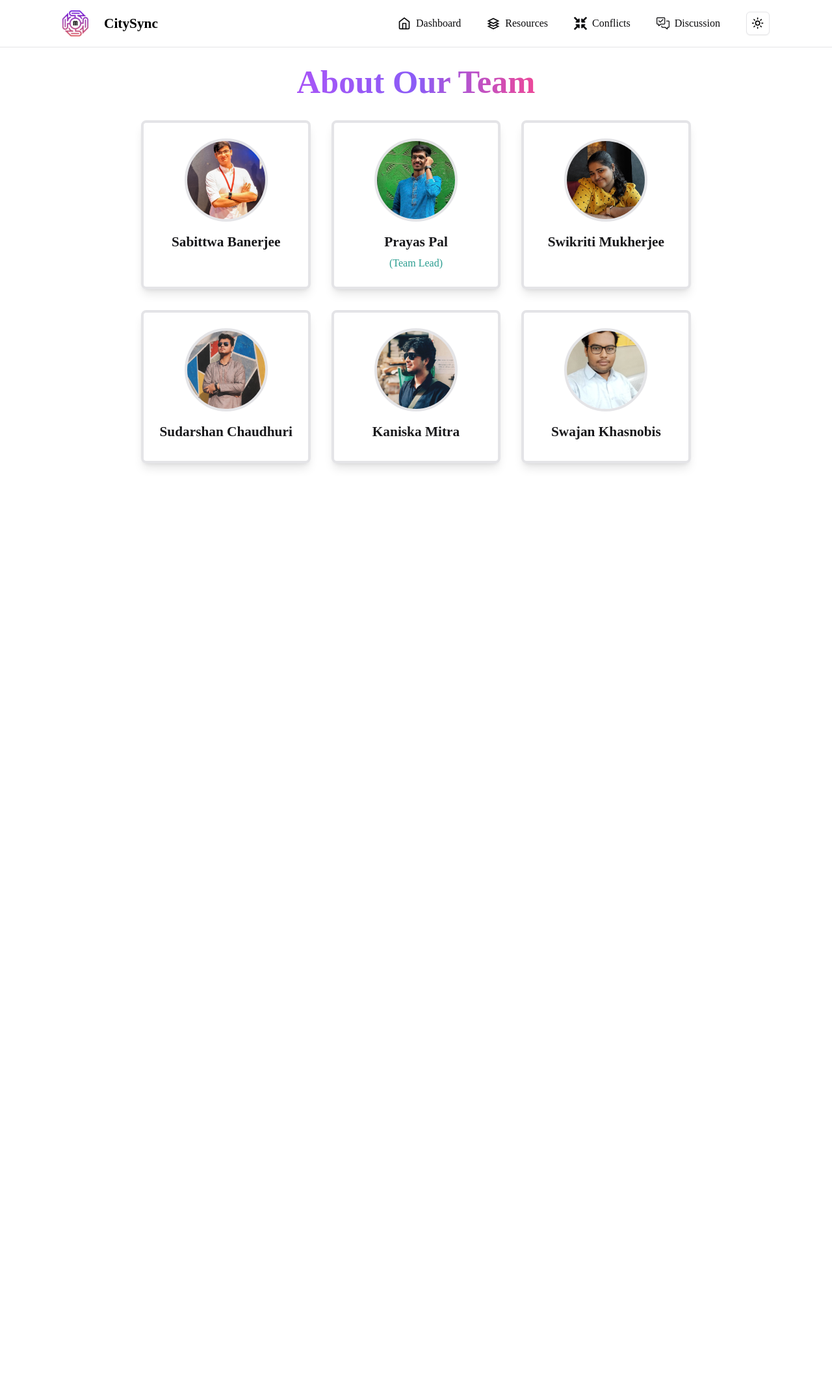
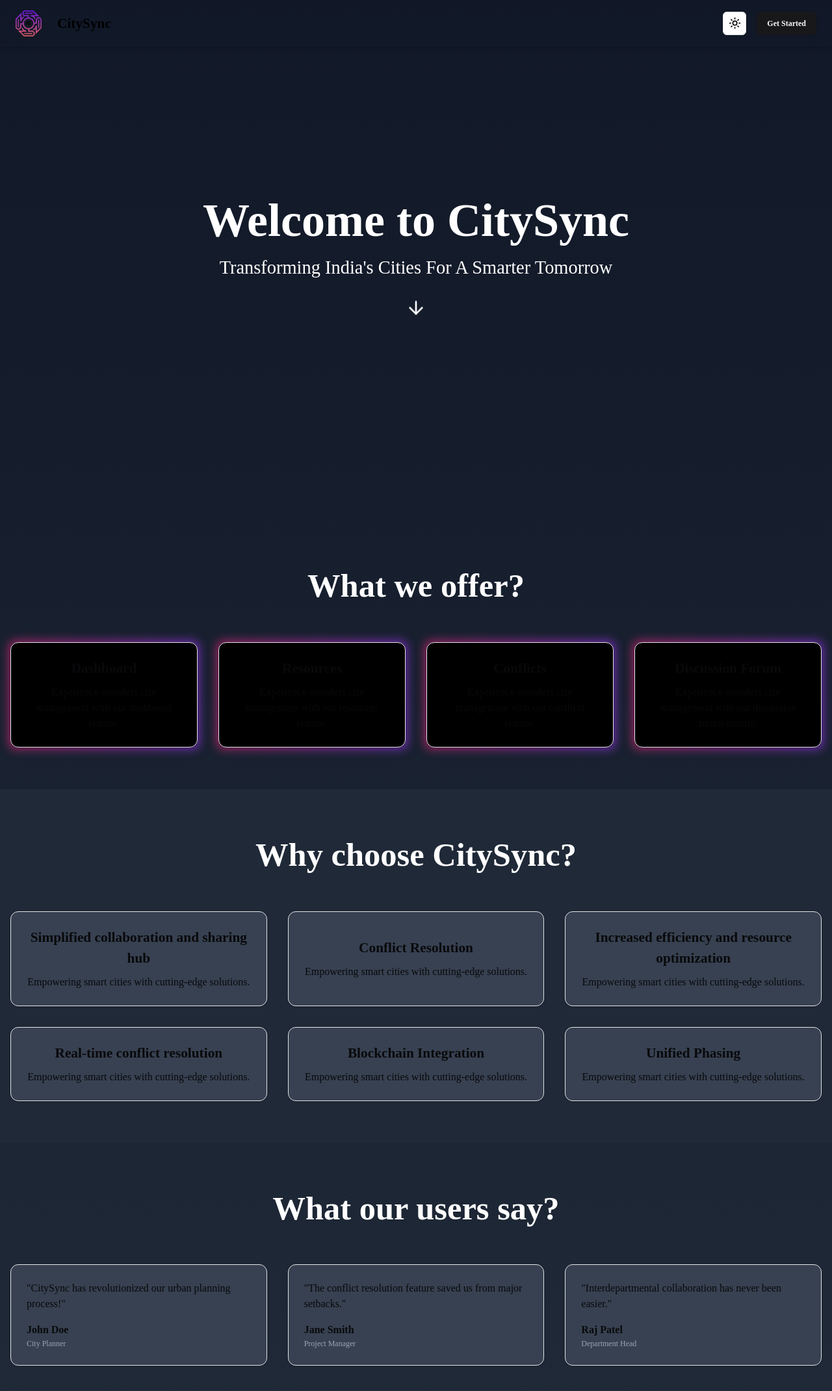
Before and after one commit to Prayas-35/Coordina, a Next.js app in the folder main/: page /about in a window 1280 px wide. Shown: the top 2140 px of the page at 65% size. Before the commit the page ends 800 px from the top, so only its background shows below. Built offline with nearby package versions, Linux system fonts and the light colour scheme.

Commit message:
Navbar & Other Changes

```diff
--- a/main/app/about/page.js
+++ b/main/app/about/page.js
@@ -1,41 +1,95 @@
 "use client";
 
-import React from 'react';
-import Navbar from '@/components/functions/NavBar';
+import { Card } from "@/components/ui/card"
+import { ArrowDownIcon } from "lucide-react"
+import Header from "@/components/functions/Header";
 
-function Landing() {
-  const teamMembers = [
-    { name: 'Sabittwa Banerjee', role: '', imgSrc: 'Sabittwa.jpg' },
-    { name: 'Prayas Pal', role: '(Team Lead)', imgSrc: 'Prayas.jpg' },
-    { name: 'Swikriti Mukherjee', role: '', imgSrc: 'Swikriti.jpg' },
-    { name: 'Sudarshan Chaudhuri', role: '', imgSrc: 'Sudarshan.jpeg' },
-    { name: 'Kaniska Mitra', role: '', imgSrc: 'Kaniska.jpg' },
-    { name: 'Swajan Khasnobis', role: '', imgSrc: 'Swajan.jpg' },
-  ];
-
+export default function HomePage() {
   return (
     <>
-      <Navbar />
-      <div className="bg-background min-h-[100vh-72.8] flex flex-col items-center">
-        <div className="text-4xl font-bold mb-1 pt-4 relative bg-clip-text text-transparent bg-no-repeat bg-gradient-to-r from-purple-500 via-violet-500 to-pink-500 py-4">
-          <span className="">About Our Team</span>
-        </div>
-        <div className="grid grid-cols-1 sm:grid-cols-2 lg:grid-cols-3 gap-8 px-4">
-          {teamMembers.map((member, index) => (
-            <div key={index} className="bg-transparent rounded-lg shadow-lg p-6 flex flex-col items-center border-4 border-border">
-              <img
-                src={member.imgSrc}
-                alt={member.name}
-                className="w-32 h-32 object-cover rounded-full mb-4 border-4 border-border"
-              />
-              <h2 className="text-xl font-semibold text-primary">{member.name}</h2>
-              <p className="text-chart-2 pt-1">{member.role}</p>
-            </div>
+    <Header />
+    <div className="min-h-screen bg-gradient-to-b from-gray-900 to-gray-800 text-white">
+      {/* Welcome Section */}
+      <section className="h-screen flex flex-col items-center justify-center text-center px-4">
+        <h1 className="text-5xl md:text-7xl font-bold mb-4">Welcome to CitySync</h1>
+        <p className="text-xl md:text-2xl mb-8">Transforming India's Cities For A Smarter Tomorrow</p>
+        <ArrowDownIcon className="w-8 h-8 animate-bounce" />
+      </section>
+
+      {/* What we offer Section */}
+      <section className="py-16 px-4">
+        <h2 className="text-4xl font-bold text-center mb-12">What we offer?</h2>
+        <div className="grid grid-cols-1 md:grid-cols-2 lg:grid-cols-4 gap-8 max-w-7xl mx-auto">
+          {["Dashboard", "Resources", "Conflicts", "Discussion Forum"].map((feature, index) => (
+            <GlowingCard key={index} title={feature} />
           ))}
         </div>
-      </div>
+      </section>
+
+      {/* Why choose CitySync Section */}
+      <section className="py-16 px-4 bg-gray-800">
+        <h2 className="text-4xl font-bold text-center mb-12">Why choose CitySync?</h2>
+        <div className="grid grid-cols-1 md:grid-cols-2 lg:grid-cols-3 gap-8 max-w-7xl mx-auto">
+          {[
+            "Simplified collaboration and sharing hub",
+            "Conflict Resolution",
+            "Increased efficiency and resource optimization",
+            "Real-time conflict resolution",
+            "Blockchain Integration",
+            "Unified Phasing"
+          ].map((feature, index) => (
+            <FeatureCard key={index} title={feature} />
+          ))}
+        </div>
+      </section>
+
+      {/* User Reviews Section */}
+      <section className="py-16 px-4">
+        <h2 className="text-4xl font-bold text-center mb-12">What our users say?</h2>
+        <div className="grid grid-cols-1 md:grid-cols-2 lg:grid-cols-3 gap-8 max-w-7xl mx-auto">
+          {[
+            { name: "John Doe", role: "City Planner", review: "CitySync has revolutionized our urban planning process!" },
+            { name: "Jane Smith", role: "Project Manager", review: "The conflict resolution feature saved us from major setbacks." },
+            { name: "Raj Patel", role: "Department Head", review: "Interdepartmental collaboration has never been easier." }
+          ].map((review, index) => (
+            <ReviewCard key={index} {...review} />
+          ))}
+        </div>
+      </section>
+    </div>
     </>
-  );
+    )
 }
 
-export default Landing;
+function GlowingCard({ title }) {
+  return (
+    <div className="relative group">
+      <div className="absolute -inset-0.5 bg-gradient-to-r from-pink-600 to-purple-600 rounded-lg blur opacity-75 group-hover:opacity-100 transition duration-1000 group-hover:duration-200 animate-tilt"></div>
+      <Card className="relative bg-black p-6 h-full flex flex-col items-center justify-center text-center">
+        <h3 className="text-xl font-semibold mb-2">{title}</h3>
+        <p>Experience seamless city management with our {title.toLowerCase()} feature.</p>
+      </Card>
+    </div>
+  )
+}
+
+function FeatureCard({ title }) {
+  return (
+    <Card className="bg-gray-700 p-6 h-full flex flex-col items-center justify-center text-center">
+      <h3 className="text-xl font-semibold mb-2">{title}</h3>
+      <p>Empowering smart cities with cutting-edge solutions.</p>
+    </Card>
+  )
+}
+
+function ReviewCard({ name, role, review }) {
+  return (
+    <Card className="bg-gray-700 p-6 h-full flex flex-col">
+      <p className="flex-grow mb-4">"{review}"</p>
+      <div>
+        <p className="font-semibold">{name}</p>
+        <p className="text-sm text-gray-400">{role}</p>
+      </div>
+    </Card>
+  )
+}
--- a/main/app/resources/page.js
+++ b/main/app/resources/page.js
@@ -9,6 +9,7 @@ import { Dialog, DialogContent, DialogHeader, DialogTitle, DialogTrigger } from
 import { Input } from "@/components/ui/input"
 import { Label } from "@/components/ui/label"
 import { Select, SelectContent, SelectItem, SelectTrigger, SelectValue } from "@/components/ui/select"
+import Navbar from '@/components/functions/NavBar';
 
 const allResourcesData = [
   { id: 1, name: "Cement", description: "Needed for construction purposes", priority: "High", category: "Transport", src: "https://www.jkcement.com/wp-content/uploads/2023/07/cement-powder-with-trowel-put-brick-construction-work-768x512-jpg.webp" },
@@ -340,6 +341,8 @@ export default function ResourcesPage() {
   }))
 
   return (
+    <>
+    <Navbar />
     <div className="min-h-screen bg-background">
       <div className="container mx-auto px-4 py-8 bg-background">
         <div className="flex">
@@ -347,16 +350,10 @@ export default function ResourcesPage() {
             initial={{ width: 0 }}
             animate={{ width: open ? "250px" : "60px" }}
             className="bg-gray-800 rounded-l-2xl overflow-hidden"
+            onHoverStart={() => setOpen(!open)}
+            onHoverEnd={() => setOpen(!open)}
           >
             <div className="p-4">
-              <motion.button
-                whileHover={{ scale: 1.05 }}
-                whileTap={{ scale: 0.95 }}
-                onClick={() => setOpen(!open)}
-                className="text-white p-2 rounded-full bg-blue-600 hover:bg-blue-700 transition-colors"
-              >
-                <IconChevronLeft />
-              </motion.button>
             </div>
             <div className="mt-8 flex flex-col gap-4">
               <SidebarButton
@@ -375,7 +372,7 @@ export default function ResourcesPage() {
               />
             </div>
           </motion.div>
-          <div className="flex-1 ml-4">
+          <div className="flex-1 ml-4 rounded-tl-2xl">
             <h1 className="text-4xl font-bold mb-8">{heading}</h1>
             <FocusCards
               cards={cards}
@@ -410,6 +407,7 @@ export default function ResourcesPage() {
         resource={editingResource}
       />
     </div>
+    </>
   )
 }
 
@@ -420,7 +418,7 @@ const SidebarButton = ({ icon, text, isActive, onClick, open }) => (
     onClick={onClick}
     className={cn(
       "flex items-center gap-4 px-4 py-2 rounded-lg transition-colors",
-      isActive ? "bg-blue-600 text-white" : "text-gray-300 hover:bg-gray-700"
+      isActive ? "text-[#7b8dea] hover:bg-gray-700" : "text-gray-300 hover:bg-gray-700"
     )}
   >
     {icon}
--- /dev/null
+++ b/main/app/team/page.js
@@ -0,0 +1,41 @@
+"use client";
+
+import React from 'react';
+import Header from '@/components/functions/Header';
+
+function Landing() {
+  const teamMembers = [
+    { name: 'Sabittwa Banerjee', role: '', imgSrc: 'Sabittwa.jpg' },
+    { name: 'Prayas Pal', role: '(Team Lead)', imgSrc: 'Prayas.jpg' },
+    { name: 'Swikriti Mukherjee', role: '', imgSrc: 'Swikriti.jpg' },
+    { name: 'Sudarshan Chaudhuri', role: '', imgSrc: 'Sudarshan.jpeg' },
+    { name: 'Kaniska Mitra', role: '', imgSrc: 'Kaniska.jpg' },
+    { name: 'Swajan Khasnobis', role: '', imgSrc: 'Swajan.jpg' },
+  ];
+
+  return (
+    <>
+      <Header />
+      <div className="bg-background mt-[72.8px] flex flex-col items-center">
+        <div className="text-4xl font-bold mb-1 pt-4 relative bg-clip-text text-transparent bg-no-repeat bg-gradient-to-r from-purple-500 via-violet-500 to-pink-500 py-4">
+          <span className="">Our Team</span>
+        </div>
+        <div className="grid grid-cols-1 sm:grid-cols-2 lg:grid-cols-3 gap-8 px-4">
+          {teamMembers.map((member, index) => (
+            <div key={index} className="bg-transparent rounded-lg shadow-lg p-6 flex flex-col items-center border-4 border-border">
+              <img
+                src={member.imgSrc}
+                alt={member.name}
+                className="w-32 h-32 object-cover rounded-full mb-4 border-4 border-border"
+              />
+              <h2 className="text-xl font-semibold text-primary">{member.name}</h2>
+              <p className="text-chart-2 pt-1">{member.role}</p>
+            </div>
+          ))}
+        </div>
+      </div>
+    </>
+  );
+}
+
+export default Landing;
--- a/main/components/functions/Footer.jsx
+++ b/main/components/functions/Footer.jsx
@@ -17,16 +17,13 @@ export default function Footer() {
             <h4 className="text-lg font-semibold mb-4">Quick Links</h4>
             <ul className="space-y-2">
               <li><Link href="/about" className="text-sm hover:underline">About Us</Link></li>
-              <li><Link href="/services" className="text-sm hover:underline">Our Services</Link></li>
-              <li><Link href="/projects" className="text-sm hover:underline">Projects</Link></li>
-              <li><Link href="/contact" className="text-sm hover:underline">Contact</Link></li>
+              <li><Link href="/team" className="text-sm hover:underline">Our Team</Link></li>
+              <li><Link href="/contact" className="text-sm hover:underline">Contact Us</Link></li>
             </ul>
           </div>
           <div>
             <h4 className="text-lg font-semibold mb-4">Resources</h4>
             <ul className="space-y-2">
-              <li><Link href="/blog" className="text-sm hover:underline">Blog</Link></li>
-              <li><Link href="/case-studies" className="text-sm hover:underline">Case Studies</Link></li>
               <li><Link href="/faq" className="text-sm hover:underline">FAQ</Link></li>
               <li><Link href="/privacy" className="text-sm hover:underline">Privacy Policy</Link></li>
             </ul>
--- /dev/null
+++ b/main/components/functions/Header.jsx
@@ -0,0 +1,58 @@
+"use client";
+
+import React from "react";
+import Link from "next/link";
+import { ModeToggle } from "@/components/theme/ThemeSwitcher";
+import { Popover, PopoverContent, PopoverTrigger } from "@/components/ui/popover";
+import { Button } from "@/components/ui/button";
+import { useTheme } from "next-themes";
+import { toggleSignup } from "@/components/functions/AuthForm";
+
+export default function Header() {
+    const { resolvedTheme } = useTheme();
+    return (
+        <header className="fixed text-primary-foreground py-4 lg:px-6 shadow-md backdrop-blur-md bg-opacity-30 top-0 left-0 right-0 z-50">
+        <div className="container mx-auto flex items-center justify-between">
+          <Link href="/">
+            <span className="flex items-center gap-2 text-primary-foreground">
+              <img src={`${resolvedTheme === "dark" ? "Logo6.png" : "Logo6 dark.png"}`}
+                className="h-5 w-5 sm:h-10 sm:w-10 mr-4"
+              />
+              <span className="text-lg sm:text-xl text-black dark:text-white font-bold relative">
+                CitySync
+              </span>
+            </span>
+          </Link>
+          <div className="flex items-center gap-2 sm:gap-4">
+            <ModeToggle />
+
+            {/* Popover for Get Started Button */}
+            <Popover>
+              <PopoverTrigger asChild>
+                <Button className="font-semibold">Get Started</Button>
+              </PopoverTrigger>
+              <PopoverContent className="w-48 p-2">
+                <ul>
+                  <li>
+                    <button
+                      className="w-full text-left px-4 py-2 hover:bg-gray-100 dark:hover:bg-gray-700"
+                      onClick={toggleSignup}
+                    >
+                      Department
+                    </button>
+                  </li>
+                  <li>
+                    <button
+                      className="w-full text-left px-4 py-2 hover:bg-gray-100 dark:hover:bg-gray-700"
+                    >
+                      3rd Party Vendors
+                    </button>
+                  </li>
+                </ul>
+              </PopoverContent>
+            </Popover>
+          </div>
+        </div>
+      </header>
+    )
+}
```
Also changed, not shown: main/public/bgimg.jpg (added).
